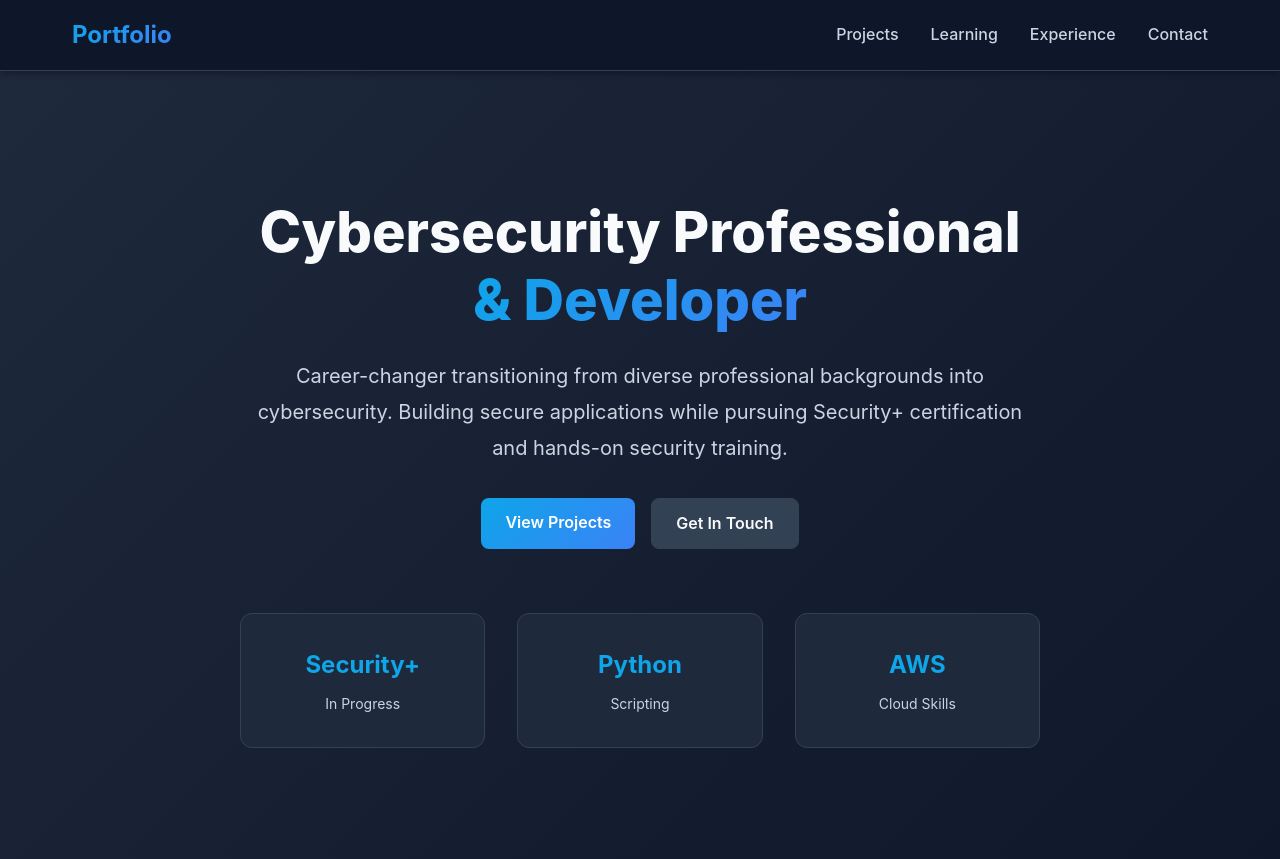
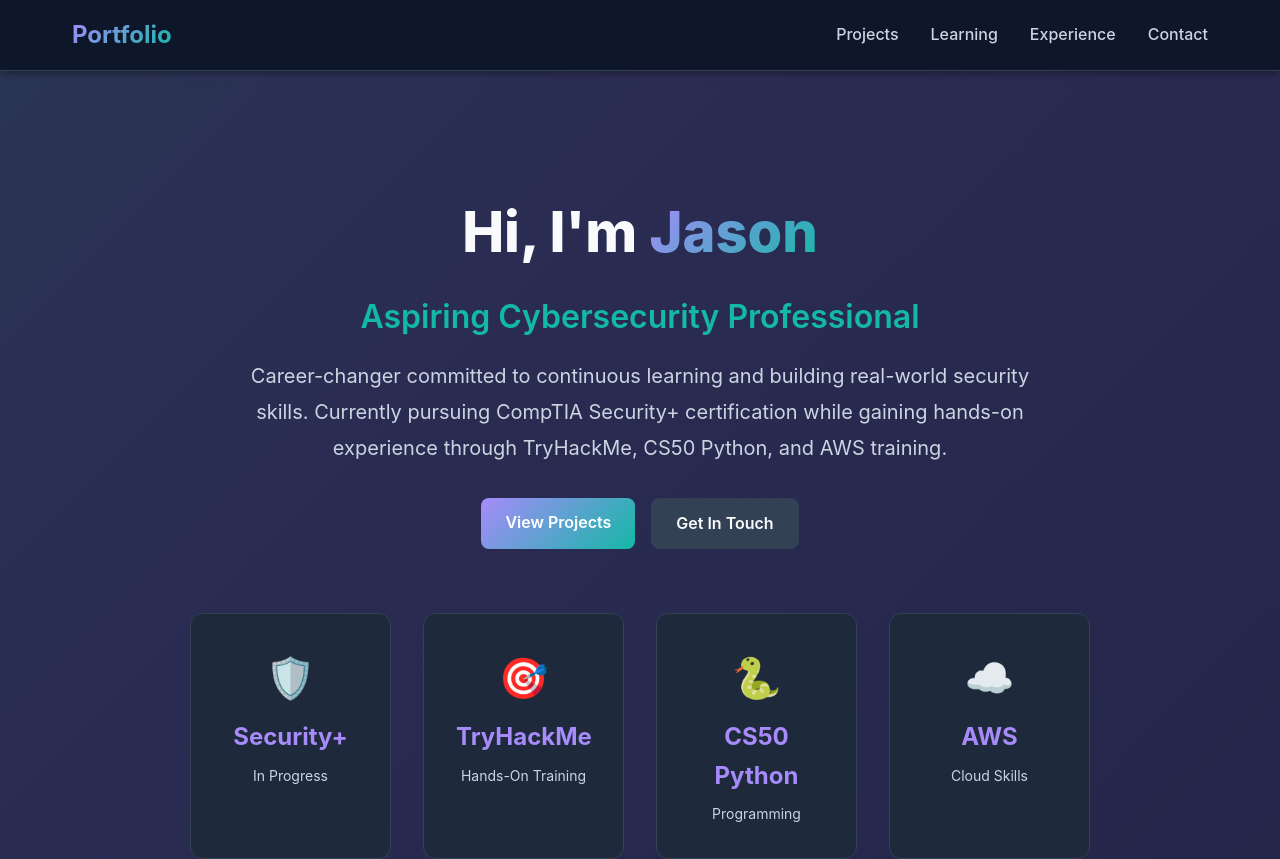
Before and after one commit to JasonBassoon/oldbrokenmain, a React (Vite) app: page / in a window 1280 px wide. Shown: the top 859 px of the page. Built offline with nearby package versions, Linux system fonts and the light colour scheme; no server answers; the database is empty.

Commit message:
Updated index.css

```diff
--- a/src/components/Hero.tsx
+++ b/src/components/Hero.tsx
@@ -1,15 +1,21 @@
 export default function Hero() {
   return (
     <section className="hero">
+      <div className="hero-background">
+        <div className="animated-gradient"></div>
+      </div>
       <div className="container">
         <div className="hero-content">
           <h1 className="hero-title">
-            Cybersecurity Professional
-            <span className="gradient-text"> & Developer</span>
+            Hi, I'm <span className="gradient-text">Jason</span>
           </h1>
+          <h2 className="hero-subtitle-large">
+            Aspiring Cybersecurity Professional
+          </h2>
           <p className="hero-subtitle">
-            Career-changer transitioning from diverse professional backgrounds into cybersecurity.
-            Building secure applications while pursuing Security+ certification and hands-on security training.
+            Career-changer committed to continuous learning and building real-world security skills.
+            Currently pursuing CompTIA Security+ certification while gaining hands-on experience
+            through TryHackMe, CS50 Python, and AWS training.
           </p>
           <div className="hero-cta">
             <a href="#projects" className="btn btn-primary">View Projects</a>
@@ -18,14 +24,22 @@
         </div>
         <div className="hero-stats">
           <div className="stat-card">
+            <div className="stat-icon">🛡️</div>
             <div className="stat-number">Security+</div>
             <div className="stat-label">In Progress</div>
           </div>
           <div className="stat-card">
-            <div className="stat-number">Python</div>
-            <div className="stat-label">Scripting</div>
+            <div className="stat-icon">🎯</div>
+            <div className="stat-number">TryHackMe</div>
+            <div className="stat-label">Hands-On Training</div>
           </div>
           <div className="stat-card">
+            <div className="stat-icon">🐍</div>
+            <div className="stat-number">CS50 Python</div>
+            <div className="stat-label">Programming</div>
+          </div>
+          <div className="stat-card">
+            <div className="stat-icon">☁️</div>
             <div className="stat-number">AWS</div>
             <div className="stat-label">Cloud Skills</div>
           </div>
--- a/src/index.css
+++ b/src/index.css
@@ -5,9 +5,11 @@
 }
 
 :root {
-  --primary: #0ea5e9;
-  --primary-dark: #0284c7;
-  --secondary: #64748b;
+  --primary: #a78bfa;
+  --primary-dark: #8b5cf6;
+  --secondary: #14b8a6;
+  --teal: #14b8a6;
+  --purple: #a78bfa;
   --success: #10b981;
   --error: #ef4444;
   --background: #0f172a;
@@ -15,7 +17,8 @@
   --surface-light: #334155;
   --text: #f8fafc;
   --text-muted: #cbd5e1;
-  --gradient: linear-gradient(135deg, #0ea5e9 0%, #3b82f6 100%);
+  --gradient: linear-gradient(135deg, #a78bfa 0%, #14b8a6 100%);
+  --gradient-animated: linear-gradient(-45deg, #a78bfa, #8b5cf6, #14b8a6, #0d9488);
   --shadow: 0 4px 6px -1px rgba(0, 0, 0, 0.3);
   --shadow-lg: 0 10px 15px -3px rgba(0, 0, 0, 0.4);
 }
@@ -116,12 +119,46 @@
 .hero {
   padding: 8rem 0;
   background: linear-gradient(135deg, #1e293b 0%, #0f172a 100%);
+  position: relative;
+  overflow: hidden;
+}
+
+.hero-background {
+  position: absolute;
+  top: 0;
+  left: 0;
+  right: 0;
+  bottom: 0;
+  z-index: 0;
+  opacity: 0.15;
+}
+
+.animated-gradient {
+  width: 100%;
+  height: 100%;
+  background: var(--gradient-animated);
+  background-size: 400% 400%;
+  animation: gradient 15s ease infinite;
+}
+
+@keyframes gradient {
+  0% {
+    background-position: 0% 50%;
+  }
+  50% {
+    background-position: 100% 50%;
+  }
+  100% {
+    background-position: 0% 50%;
+  }
 }
 
 .hero-content {
   text-align: center;
   max-width: 800px;
   margin: 0 auto 4rem;
+  position: relative;
+  z-index: 1;
 }
 
 .hero-title {
@@ -136,6 +173,13 @@
   -webkit-background-clip: text;
   -webkit-text-fill-color: transparent;
   background-clip: text;
+}
+
+.hero-subtitle-large {
+  font-size: 2rem;
+  font-weight: 600;
+  color: var(--secondary);
+  margin-bottom: 1rem;
 }
 
 .hero-subtitle {
@@ -156,8 +200,10 @@
   display: grid;
   grid-template-columns: repeat(auto-fit, minmax(200px, 1fr));
   gap: 2rem;
-  max-width: 800px;
+  max-width: 900px;
   margin: 0 auto;
+  position: relative;
+  z-index: 1;
 }
 
 .stat-card {
@@ -166,12 +212,18 @@
   border-radius: 12px;
   text-align: center;
   border: 1px solid var(--surface-light);
-  transition: transform 0.3s ease, box-shadow 0.3s ease;
+  transition: transform 0.3s ease, box-shadow 0.3s ease, border-color 0.3s ease;
 }
 
 .stat-card:hover {
   transform: translateY(-5px);
   box-shadow: var(--shadow-lg);
+  border-color: var(--primary);
+}
+
+.stat-icon {
+  font-size: 2.5rem;
+  margin-bottom: 0.5rem;
 }
 
 .stat-number {
```
